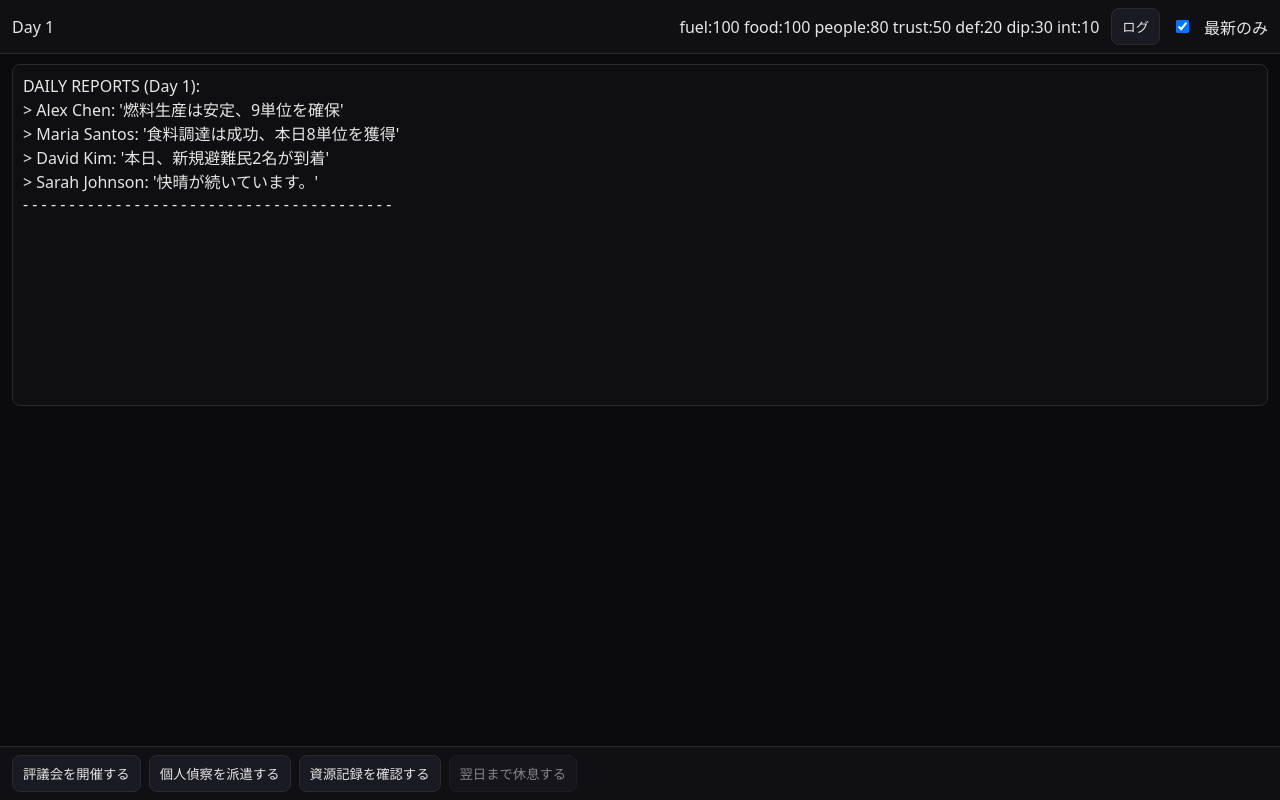
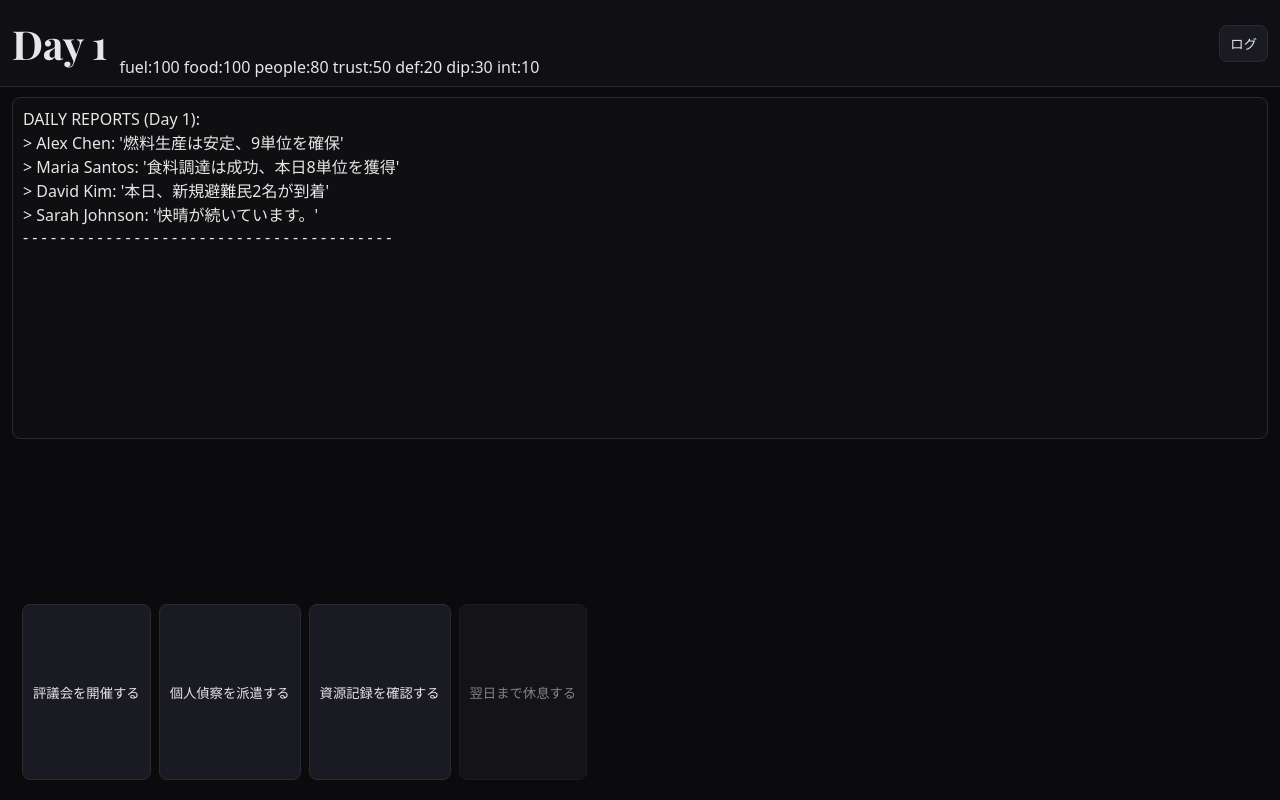
Before and after one commit to jinito09/Council, a plain HTML site: page index.html in a window 1280 px wide. Drawn offline with nearby package versions, Linux system fonts and the light colour scheme.

Commit message:
feat: Adjust Resources display position

```diff
--- a/game.js
+++ b/game.js
@@ -108,20 +108,17 @@ function initializeCouncillors() {
     { name: 'David Kim', role: 'Personnel Chief' },
     { name: 'Sarah Johnson', role: 'Scout Leader' }
   ];
-  for (const councillor of councillors) {
-    const totalWeight = weights.reduce((sum, w) => sum + w, 0);
-    let randomValue = Math.random() * totalWeight;
-    let chosenAgenda = '';
+  for (const c of councillors) {
+    const total = weights.reduce((s,w)=>s+w,0);
+    let r = Math.random() * total;
+    let chosen = agendas; // This line is different from the previous patch
     for (let i = 0; i < agendas.length; i++) {
-      randomValue -= weights[i];
-      if (randomValue <= 0) {
-        chosenAgenda = agendas[i];
-        break;
-      }
+      r -= weights[i];
+      if (r <= 0) { chosen = agendas[i]; break; }
     }
-    councillor.secret_agenda = chosenAgenda;
-    councillor.loyalty = Math.random() * (0.9 - 0.4) + 0.4;
-    councillor.suspicion = 0;
+    c.secret_agenda = chosen;
+    c.loyalty = Math.random() * (0.9 - 0.4) + 0.4;
+    c.suspicion = 0;
   }
   return councillors;
 }
@@ -288,15 +285,14 @@ function generateCouncillorReport(councillor, state) {
 }
 
 function displayUi(state) {
-  if (typeof window.updateDayDisplay === 'function') {
-    window.updateDayDisplay(state.day);
-  }
-  if (typeof window.updateResourcesDisplay === 'function') {
-    window.updateResourcesDisplay(state.resources);
-  }
+  if (typeof window.updateDayDisplay === 'function') window.updateDayDisplay(state.day);
+  if (typeof window.updateResourcesDisplay === 'function') window.updateResourcesDisplay(state.resources);
   jsPrint(`${getMessage('ui', 'daily_reports', state.day)}`);
-  const reports = state.logs.reported[state.day] || generateDailyReports(state);
-  for (const report of reports) jsPrint(report);
+  const stored = state.logs.reported[state.day];
+  const lines = stored
+    ? stored.map(o => `> ${o.councillor.name}: '${o.text}'`)
+    : generateDailyReports(state);
+  for (const line of lines) jsPrint(line);
   jsPrint("- ".repeat(40));
 }
 
--- a/index.html
+++ b/index.html
@@ -4,17 +4,30 @@
   <meta charset="utf-8">
   <meta name="viewport" content="width=device-width,initial-scale=1">
   <title>Council</title>
+  <link href="https://fonts.googleapis.com/css2?family=Playfair+Display:wght@700&amp;display=swap" rel="stylesheet">
   <style>
     html,body{height:100%;margin:0;background:#0b0b0d;color:#e6e6e6;font-family:system-ui,-apple-system,Segoe UI,Roboto,Helvetica,Arial;}
-    .shell{display:grid;grid-template-rows:auto 1fr auto;height:100vh;}
+    .shell{display:grid;grid-template-rows:auto 1fr;height:100vh;}
     header{position:sticky;top:0;background:#101014;border-bottom:1px solid #2a2a33;padding:8px 12px;z-index:5;}
-    header .row{display:flex;gap:12px;align-items:center;}
+        header .row{display:flex;gap:12px;align-items:center;}
+    #day{font-family: 'Playfair Display', serif; font-size: 2.5em;}
+    #resources{margin-left: 1em; margin-top: 3em;} /* Shift right and down */
     .spacer{flex:1;}
     main{display:grid;grid-template-columns:1fr;gap:8px;padding:10px 12px;}
-    #reportsPane{border:1px solid #2a2a33;border-radius:8px;background:#0f0f12;
-                 min-height:160px;max-height:40vh;overflow:auto;padding:10px;white-space:pre-wrap;}
-    footer{position:sticky;bottom:0;background:#101014;border-top:1px solid #2a2a33;padding:8px 12px;z-index:5;}
-    footer .actions{display:flex;gap:8px;flex-wrap:wrap;}
+    #day{font-family: 'Playfair Display', serif; font-size: 2.5em;}
+    #resources{margin-left: 0; margin-top: 48px;} /* Moved down by 3 lines */
+    .spacer{flex:1;}
+    main{display:grid;grid-template-columns:1fr;gap:8px;padding:10px 12px;}
+    #reportsPane{
+      border:1px solid #2a2a33; border-radius:8px; background:#0f0f12;
+      height:40vh; /* 固定（既存のmax-heightをheightへ） */
+      overflow:auto;
+      padding:10px; white-space:pre-wrap;
+    }
+    #actionsBar{
+      display:flex; gap:8px; flex-wrap:wrap; margin-top:8px;
+    }
+    #actionsBar, #reportsPane { padding:10px; } /* 予防: マージンの折り畳み・意図せぬ押し下げ防止 */
     button{background:#1a1a22;color:#e6e6e6;border:1px solid #2a2a33;border-radius:8px;padding:8px 10px;cursor:pointer}
     button:disabled{opacity:.55;cursor:not-allowed}
     .modalMask{position:fixed;inset:0;background:rgba(0,0,0,.6);display:none;align-items:center;justify-content:center;z-index:50;}
@@ -34,25 +47,21 @@
   <header>
     <div class="row">
       <div id="day">Day 1</div>
+      <div id="resources">Resources</div>
       <div class="spacer"></div>
-      <div id="resources">Resources</div>
       <button id="toggleLogBtn" title="ログ小窓 (Alt+L)">ログ</button>
-      <label class="row" title="当日の最新表示だけにする"><input type="checkbox" id="latestOnly" checked> 最新のみ</label>
     </div>
   </header>
 
   <main>
     <section id="reportsPane" aria-label="Daily Reports"></section>
+    <div id="actionsBar" class="actions" aria-label="Actions">
+      <button id="councilBtn" onclick="window.performCouncilAction()">評議会を開催する</button>
+      <button id="envoyBtn"   onclick="window.performEnvoyAction()">個人偵察を派遣する</button>
+      <button id="resBtn"     onclick="window.performResourcesAction()">資源記録を確認する</button>
+      <button id="restBtn"    onclick="window.performRestAction()">翌日まで休息する</button>
+    </div>
   </main>
-
-  <footer>
-    <div class="actions">
-      <button id="councilBtn" onclick="window.performCouncilAction()">評議会を開催する</button>
-      <button id="envoyBtn" onclick="window.performEnvoyAction()">個人偵察を派遣する</button>
-      <button id="resBtn" onclick="window.performResourcesAction()">資源記録を確認する</button>
-      <button id="restBtn" onclick="window.performRestAction()">翌日まで休息する</button>
-    </div>
-  </footer>
 
   <div id="choiceModalMask" class="modalMask" role="dialog" aria-modal="true" aria-labelledby="choiceTitle">
     <div class="modal" tabindex="-1" id="choiceModal">
@@ -85,19 +94,18 @@
   <script src="game.js"></script>
 
   <script>
-    // jsPrint: "DAILY REPORTS"でクリア→以降は追記（最新のみON時）
+    // jsPrint: "DAILY REPORTS"でクリア→以降は追記
     window.jsPrint = (t) => {
       const pane = document.getElementById('reportsPane');
       if (!pane) return;
       const s = String(t);
-      const latestOnly = document.getElementById('latestOnly')?.checked ?? true;
-      if (latestOnly) {
-        if (s.startsWith('DAILY REPORTS')) pane.textContent = s;
-        else pane.textContent += (pane.textContent ? "\n" : "") + s;
+      // Always clear if it's a new daily report, otherwise append
+      if (s.startsWith('DAILY REPORTS')) {
+        pane.textContent = s;
       } else {
         pane.textContent += (pane.textContent ? "\n" : "") + s;
-        pane.scrollTop = pane.scrollHeight;
       }
+      pane.scrollTop = pane.scrollHeight; // Always scroll to bottom
     };
 
     // UIヘルパ（game.js が呼ぶ）
```
